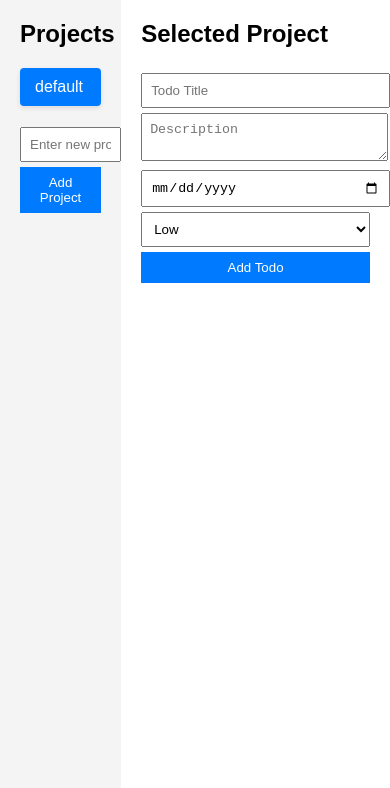
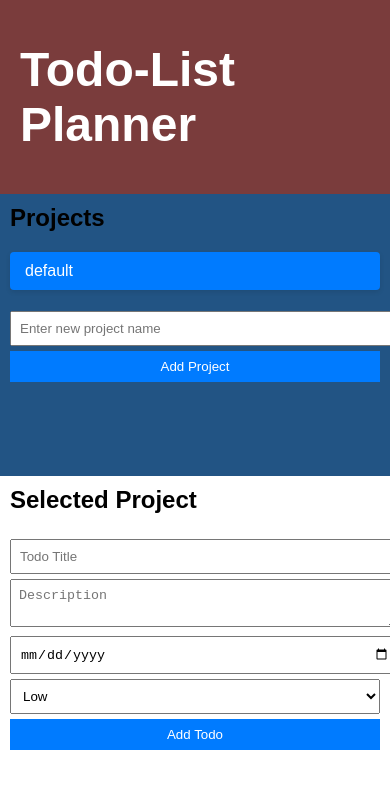
Before and after one commit to LuisV31/todo-list-project, a website built with webpack: page src/index.html in a window 390 px wide. Built offline with nearby package versions, Linux system fonts and the light colour scheme.

Commit message:
Revised and improve layout and grid sections

```diff
--- a/src/index.html
+++ b/src/index.html
@@ -8,6 +8,9 @@
 <body>
 
 <div class="app-container">
+    <header class="header">
+        <h1>Todo-List Planner</h1>
+    </header>
     <!-- Sidebar for Projects -->
     <aside class="sidebar">
         <h2>Projects</h2>
--- a/src/styles.css
+++ b/src/styles.css
@@ -1,3 +1,4 @@
+/* Base Styles */
 body, html {
     margin: 0;
     padding: 0;
@@ -6,22 +7,38 @@ body, html {
 }
 
 .app-container {
+    display: grid;
+    grid-template-columns: 1fr 3fr;
+    grid-template-rows: min-content auto;
+    grid-template-areas:
+        "header header"
+        "sidebar main";
+    height: 100vh;
+
+}
+
+.header {
+    grid-area: header;
+    padding: 10px;
+    background-color: #7a3c3c;
+    color: white;
     display: flex;
-    height: 100%;
+    align-items: center;
+    justify-content: space-between;
+    font-size: 24px;
+    box-shadow: 0 2px 5px rgba(0,0,0,0.2);
 }
 
 .sidebar {
-    width: 250px;
-    background-color: #f4f4f4;
+    grid-area: sidebar;
+    background-color: #225484;
     padding: 20px;
-    height: 100vh;
     overflow-y: auto;
 }
 
 .main-content {
-    flex-grow: 1;
+    grid-area: main;
     padding: 20px;
-    height: 100vh;
     overflow-y: auto;
 }
 
@@ -73,3 +90,22 @@ button {
 button:hover {
     background-color: #0056b3;
 }
+
+/* Media Query for Mobile Devices */
+@media (max-width: 768px) {
+    .app-container {
+        grid-template-columns: 1fr;
+        grid-template-areas:
+            "header"
+            "sidebar"
+            "main";
+    }
+
+    .sidebar, .main-content {
+        padding: 10px;
+    }
+
+    .header {
+        padding: 10px 20px;
+    }
+}
```
Also changed, not shown: dist/bundle.js, dist/index.html.
